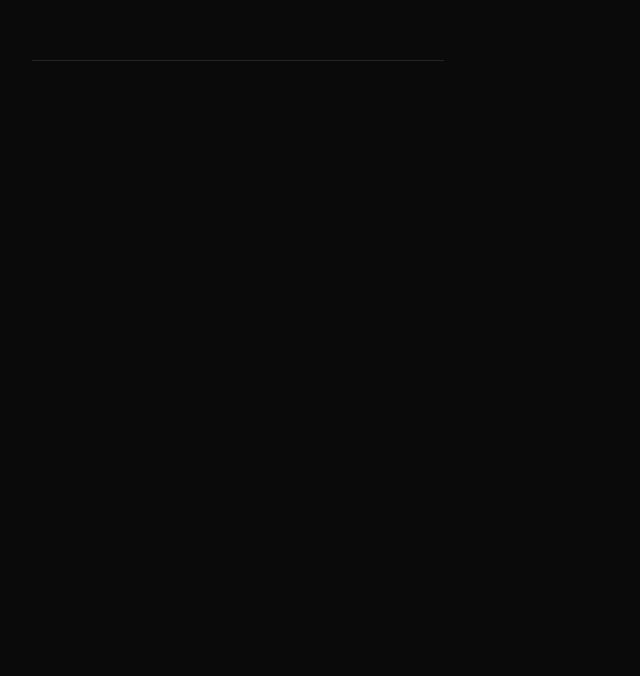
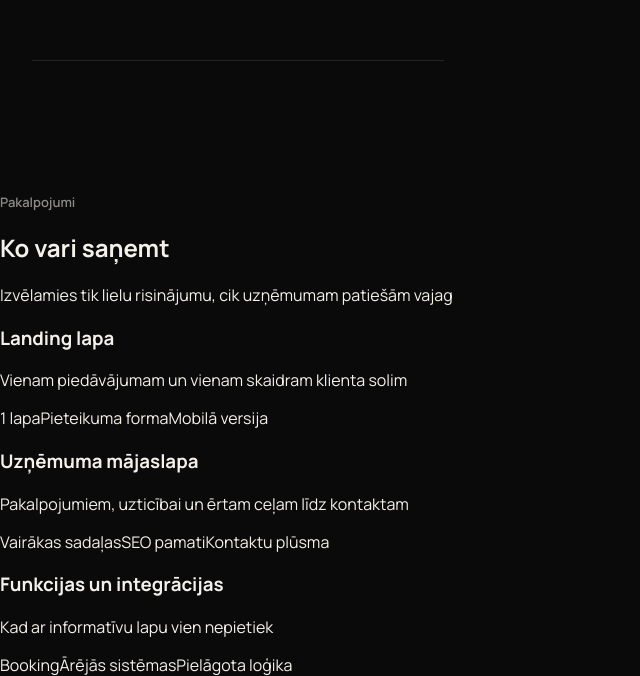
Before and after one commit to davisl24/WEBSITEAGENCY, a Next.js app: page / in a window 1280 px wide. Shown: the part 4498-5174 px from the top of the page, without its empty margins (0-640 px from the left). Before the commit the page ends 4691 px from the top, so only its background shows below. Built offline with nearby package versions, Linux system fonts and the light colour scheme.

Commit message:
feat: add services scope section

```diff
--- a/app/page.tsx
+++ b/app/page.tsx
@@ -80,6 +80,56 @@ export default function Home() {
       </section>
 
       <ValueShowcase />
+
+      <section className="services-section" aria-labelledby="services-title">
+        <div className="services-inner">
+          <div className="services-head">
+            <p className="section-label">Pakalpojumi</p>
+            <h2 id="services-title">Ko vari saņemt</h2>
+            <p className="services-intro">
+              Izvēlamies tik lielu risinājumu, cik uzņēmumam patiešām vajag
+            </p>
+          </div>
+
+          <div className="services-list">
+            <article className="service-row">
+              <div className="service-main">
+                <h3>Landing lapa</h3>
+                <p>Vienam piedāvājumam un vienam skaidram klienta solim</p>
+              </div>
+              <div className="service-meta">
+                <span>1 lapa</span>
+                <span>Pieteikuma forma</span>
+                <span>Mobilā versija</span>
+              </div>
+            </article>
+
+            <article className="service-row">
+              <div className="service-main">
+                <h3>Uzņēmuma mājaslapa</h3>
+                <p>Pakalpojumiem, uzticībai un ērtam ceļam līdz kontaktam</p>
+              </div>
+              <div className="service-meta">
+                <span>Vairākas sadaļas</span>
+                <span>SEO pamati</span>
+                <span>Kontaktu plūsma</span>
+              </div>
+            </article>
+
+            <article className="service-row">
+              <div className="service-main">
+                <h3>Funkcijas un integrācijas</h3>
+                <p>Kad ar informatīvu lapu vien nepietiek</p>
+              </div>
+              <div className="service-meta">
+                <span>Booking</span>
+                <span>Ārējās sistēmas</span>
+                <span>Pielāgota loģika</span>
+              </div>
+            </article>
+          </div>
+        </div>
+      </section>
     </main>
   );
 }
```
